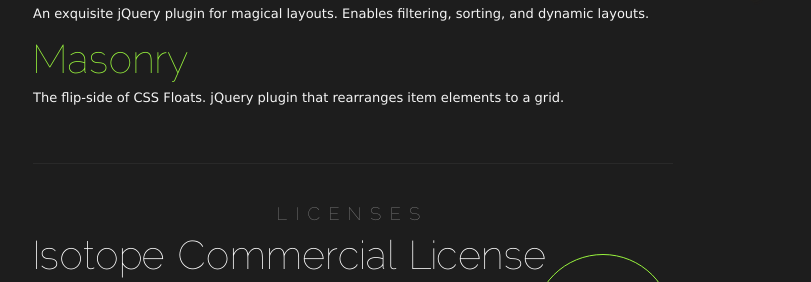
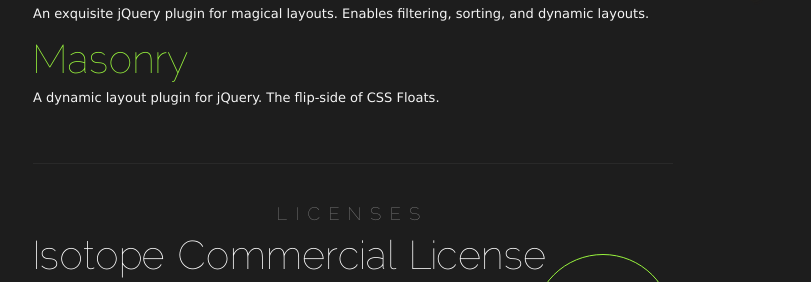
Before and after one commit to metafizzy/metafizzy.co, a Jekyll site: the page built from index.html, in a window 1280 px wide. Shown: the part 346-628 px from the top of the page, without its empty margins (287-1098 px from the left). Built offline with Jekyll 4.4.1, drawn with Linux system fonts in a browser that asks for light colours; the list of posts is cut into pages by our own code.

Commit message:
jQuery masonry link

```diff
--- a/_includes/homepage.html
+++ b/_includes/homepage.html
@@ -15,8 +15,8 @@
       <h2>Featuring</h2>
       <h3><a href="http://isotope.metafizzy.co">Isotope</a></h3>
       <p>An exquisite jQuery plugin for magical layouts. Enables filtering, sorting, and dynamic layouts.</p>
-      <h3><a href="http://desandro.com/resources/jquery-masonry">Masonry</a></h3>
-      <p>The flip-side of CSS Floats. jQuery plugin that rearranges item elements to a grid.</p>
+      <h3><a href="http://masonry.desandro.com">Masonry</a></h3>
+      <p>A dynamic layout plugin for jQuery. The flip-side of CSS Floats.</p>
     </section>
 
     <section id="licenses">
```
